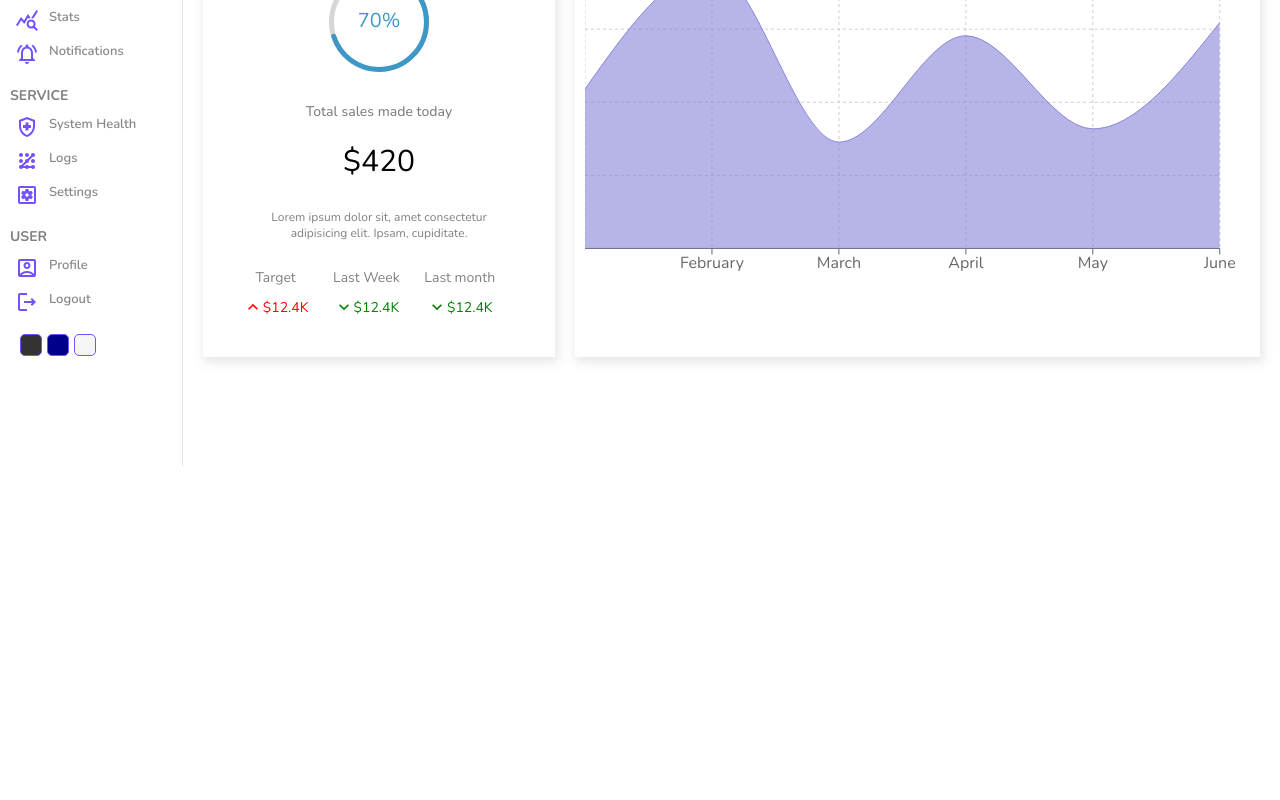
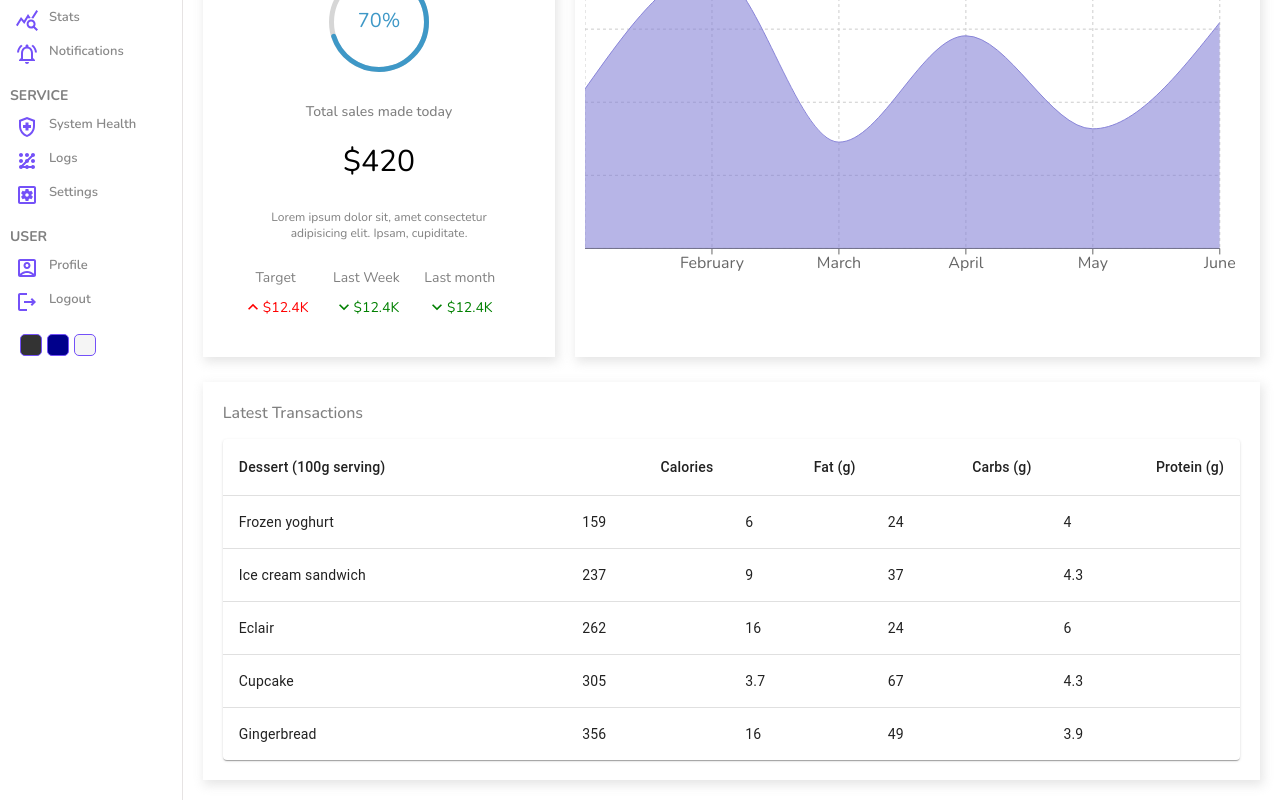
Before and after one commit to AlexDent42/react-admin, a React (Create React App) app: page / in a window 1280 px wide. Shown: the part 334-1134 px from the top of the page. Before the commit the page ends 800 px from the top, so only its background shows below. Built offline with nearby package versions, Linux system fonts and the light colour scheme.

Commit message:
home page finished

```diff
--- /dev/null
+++ b/src/components/table/Table.jsx
@@ -0,0 +1,59 @@
+import './table.css'
+import Table from '@mui/material/Table';
+import TableBody from '@mui/material/TableBody';
+import TableCell from '@mui/material/TableCell';
+import TableContainer from '@mui/material/TableContainer';
+import TableHead from '@mui/material/TableHead';
+import TableRow from '@mui/material/TableRow';
+import Paper from '@mui/material/Paper';
+
+function createData(name, calories, fat, carbs, protein) {
+    return { name, calories, fat, carbs, protein };
+  }
+
+
+
+
+const TableList = () => {
+
+    const rows = [
+        createData('Frozen yoghurt', 159, 6.0, 24, 4.0),
+        createData('Ice cream sandwich', 237, 9.0, 37, 4.3),
+        createData('Eclair', 262, 16.0, 24, 6.0),
+        createData('Cupcake', 305, 3.7, 67, 4.3),
+        createData('Gingerbread', 356, 16.0, 49, 3.9),
+      ];
+  return (
+    <TableContainer component={Paper}>
+      <Table sx={{ minWidth: 650 }} aria-label="simple table">
+        <TableHead>
+          <TableRow>
+            <TableCell>Dessert (100g serving)</TableCell>
+            <TableCell align="right">Calories</TableCell>
+            <TableCell align="right">Fat&nbsp;(g)</TableCell>
+            <TableCell align="right">Carbs&nbsp;(g)</TableCell>
+            <TableCell align="right">Protein&nbsp;(g)</TableCell>
+          </TableRow>
+        </TableHead>
+        <TableBody>
+          {rows.map((row) => (
+            <TableRow
+              key={row.name}
+              sx={{ '&:last-child td, &:last-child th': { border: 0 } }}
+            >
+              <TableCell component="th" scope="row">
+                {row.name}
+              </TableCell>
+              <TableCell className="tableCell">{row.calories}</TableCell>
+              <TableCell className="tableCell">{row.fat}</TableCell>
+              <TableCell className="tableCell">{row.carbs}</TableCell>
+              <TableCell className="tableCell">{row.protein}</TableCell>
+            </TableRow>
+          ))}
+        </TableBody>
+      </Table>
+    </TableContainer>
+  )
+}
+
+export default TableList
--- /dev/null
+++ b/src/components/table/table.css
@@ -0,0 +1,6 @@
+.tableCell {
+
+    color: gray;
+    text-align: right;
+
+}
--- a/src/pages/home/Home.jsx
+++ b/src/pages/home/Home.jsx
@@ -5,6 +5,7 @@
 import Widget from '../../components/widget/Widget'
 import Featured from '../../components/featured/Featured'
 import Chart from '../../components/chart/Chart'
+import Table from '../../components/table/Table'
 
 const Home = () => {
   return (
@@ -23,6 +24,12 @@
          <Featured/>
          <Chart/>
        </div>
+       <div className="listContainer">
+          <div className="listTitle">
+            Latest Transactions
+          </div>
+          <Table/>
+       </div>
        </div>
    </div>
   )
--- a/src/pages/home/home.css
+++ b/src/pages/home/home.css
@@ -13,3 +13,16 @@
 .charts {
     padding: 5px 20px;
 }
+
+.listContainer {
+    -webkit-box-shadow:2px 4px 10px 1px rgba(0,0,0,0.47);
+    box-shadow: 2px 4px 10px 1px rgba(201,201,201,0.47);
+    padding: 20px;
+    margin: 20px  ;
+}
+
+.listTitle {
+    font-weight: 500;
+    color: gray;
+    margin-bottom: 15px;
+}
```
